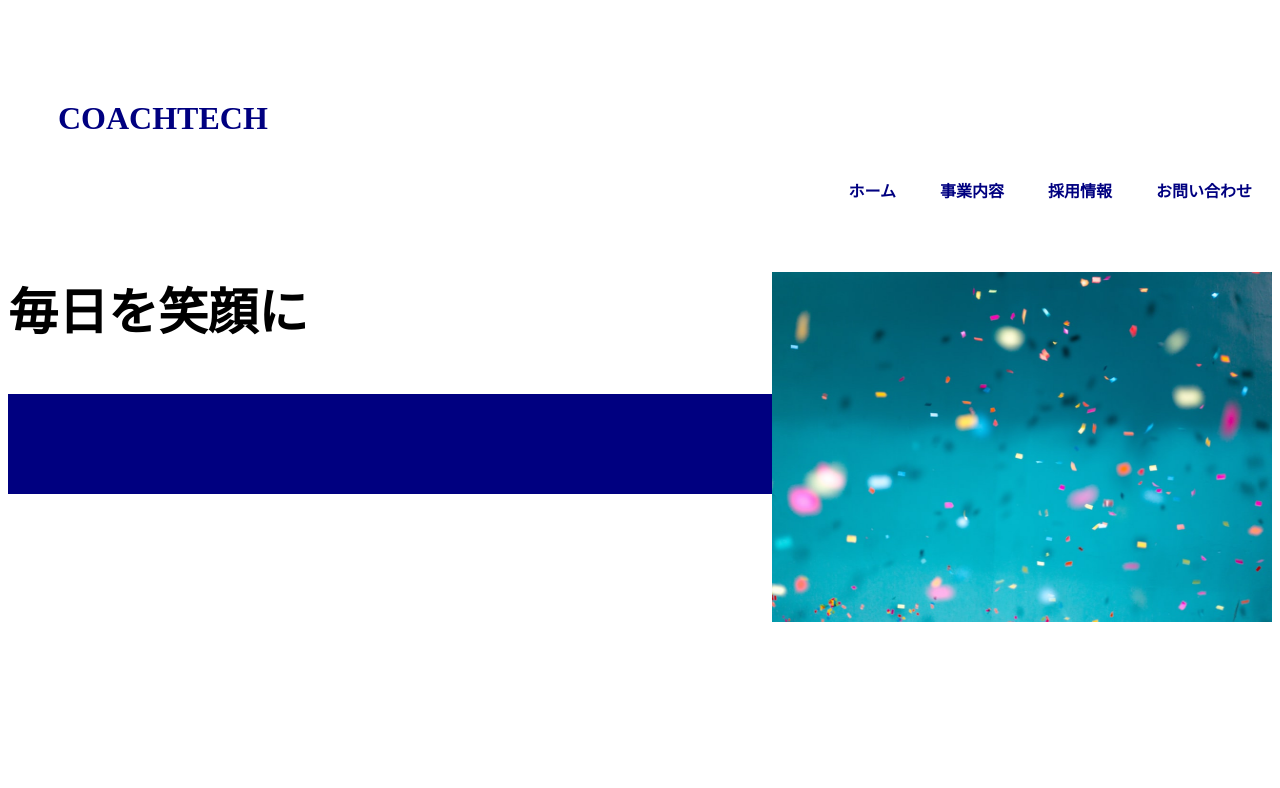
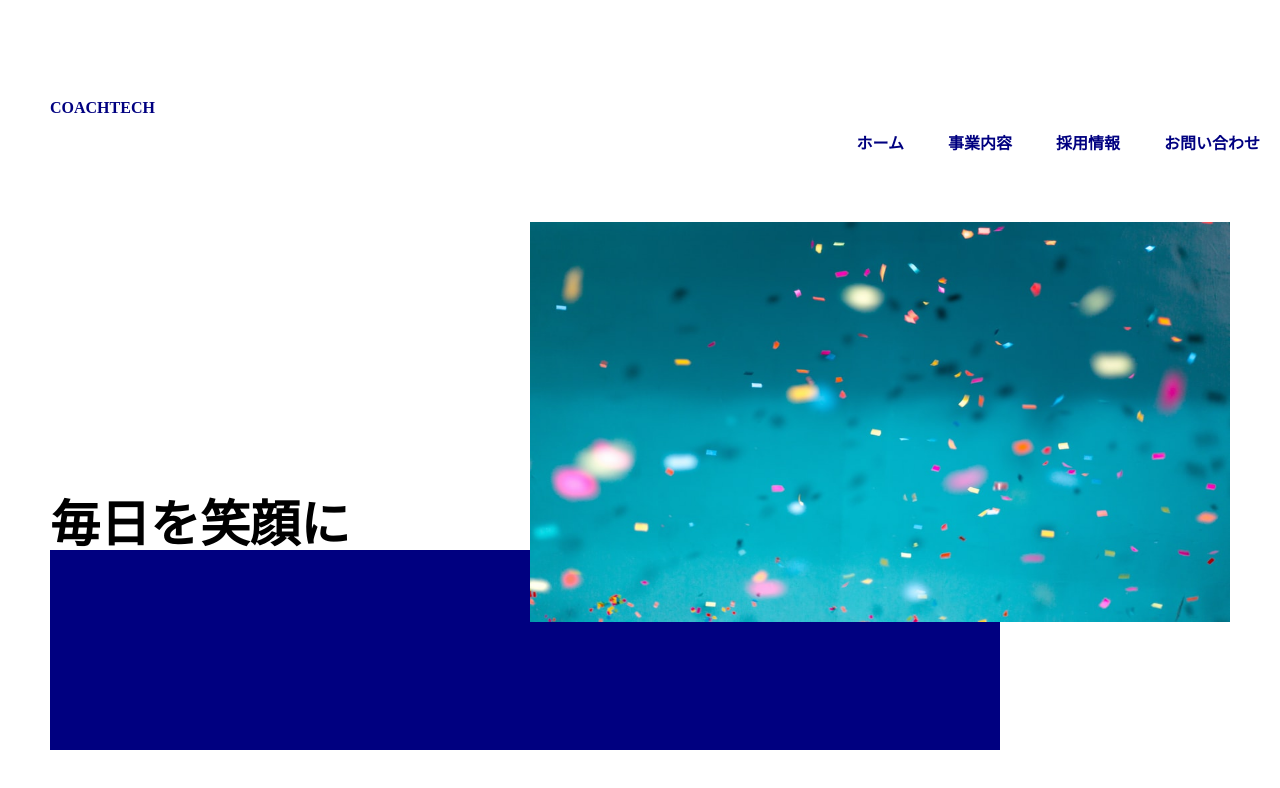
Before and after one commit to asomethingk/csstask, a plain HTML site: page index.html in a window 1280 px wide. Drawn offline with Linux system fonts and the light colour scheme.

Commit message:
second-commit

```diff
--- a/css/style.css
+++ b/css/style.css
@@ -22,25 +22,32 @@ h1 {
   color: navy;
 }
 
-.text1 {
-  text-align: left;
-  font-weight: bold;
-  font-size: 50px;
-}
-
-.box {
-  background: navy;
-  width: 1000px;
-  height: 100px;
-}
-
 #mainArea {
   float: right;
 }
 
 #mainArea img {
-  width: 500px;
-  height: 350px;
+  width: 700px;
+  height: 400px;
   right: 0;
   margin-top: 50px;
+  margin-right: 50px;
+  position: relative;
+  z-index: 10;
 }
+
+.text1 {
+  text-align: left;
+  font-weight: bold;
+  font-size: 50px;
+  position: absolute;
+  top: 500px;
+  left: 50px;
+}
+
+.box {
+  background: navy;
+  width: 950px;
+  height: 200px;
+  z-index: 0;
+}
--- a/index.html
+++ b/index.html
@@ -4,6 +4,7 @@
   <meta charset="UTF-8" />
   <meta name="viewport" content="width=device-width, initial-scale=1.0" />
   <title>COACHTECH</title>
+  <link rel="stylesheet" href="css/reset.css" />
   <link rel="stylesheet" href="css/style.css" />
 </head>
 <body>
@@ -18,11 +19,11 @@
   </div>
   <div id="mainArea">
     <img src="firstview.jpeg" alt="picture">
-  </div>
-  <div class="text1">
-    <p>毎日を笑顔に</p>
-    <div class="box">
-      <div class="box1"></div>
+    <div class="text1">
+      <p>毎日を笑顔に</p>
+      <div class="box">
+        <div class="box1"></div>
+      </div>
     </div>
   </div>
 </body>
```
